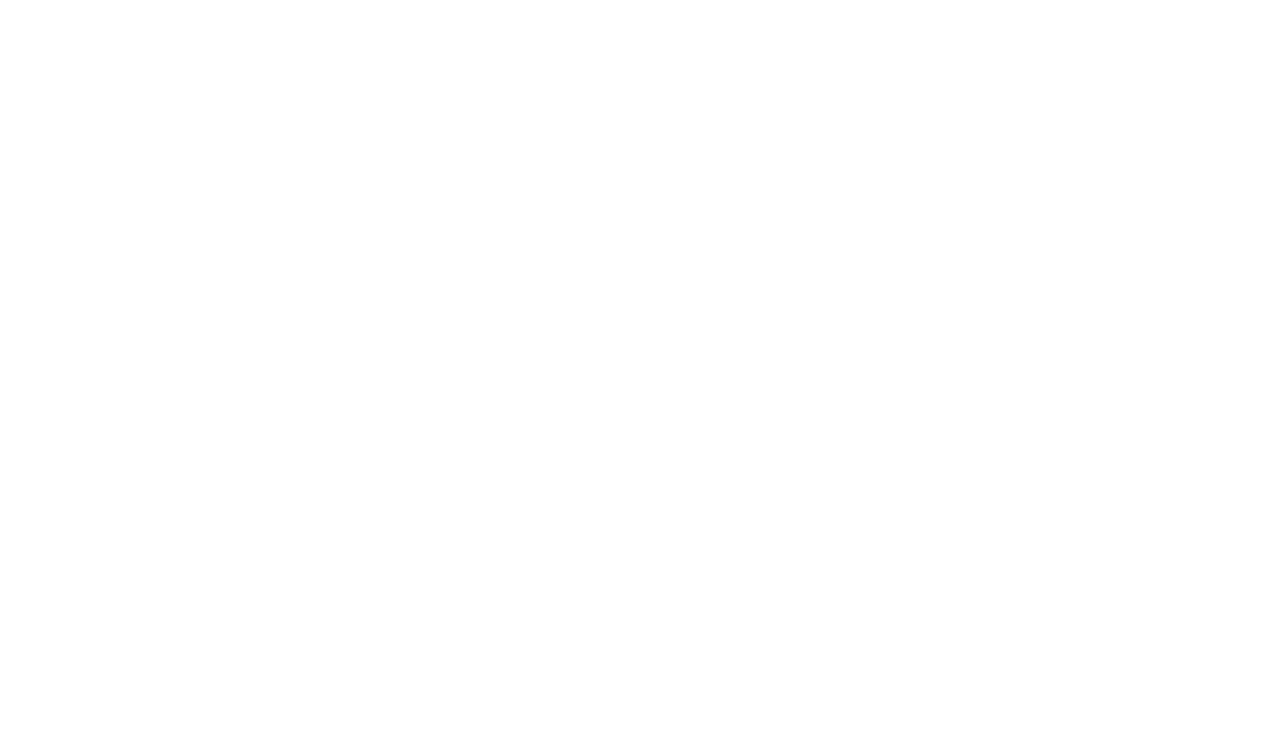
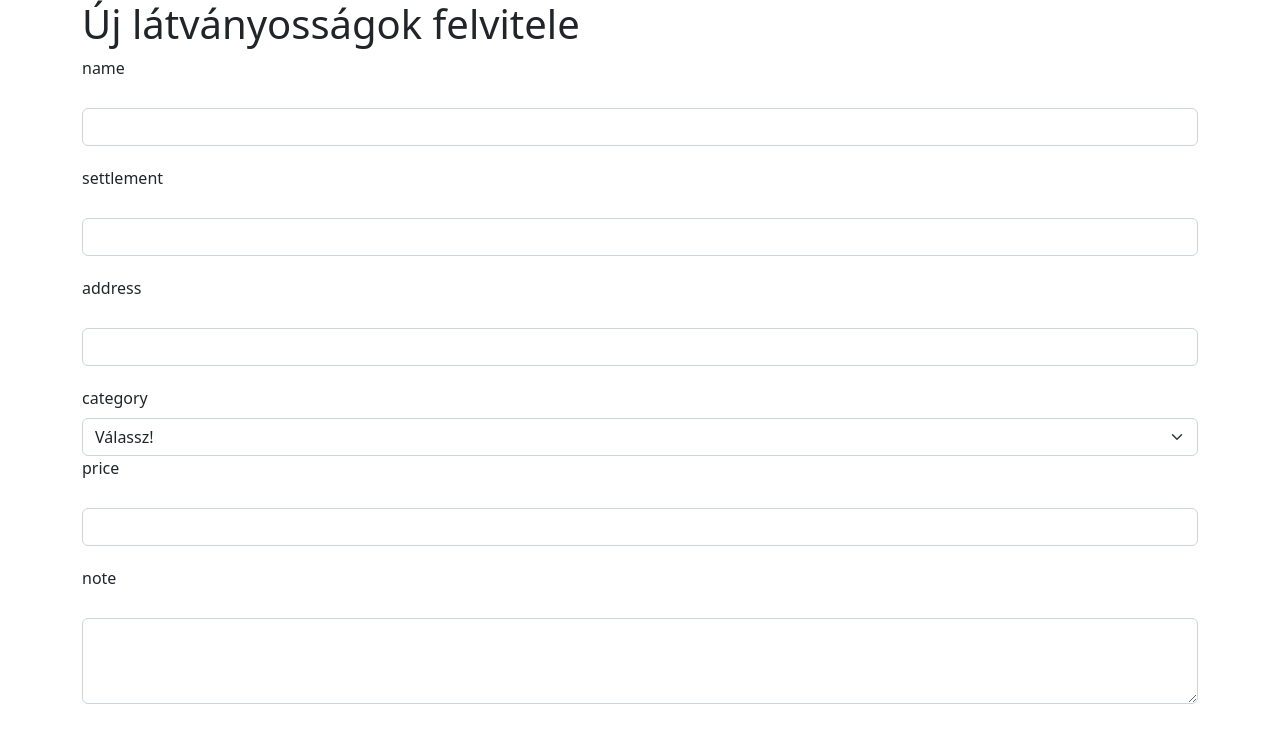
Before and after one commit to 1Snake001/tourist-information, a React (Create React App) app: page /attraction/new in a window 1280 px wide. Shown: the top 742 px of the page. Built offline with nearby package versions, Linux system fonts and the light colour scheme.

Commit message:
input component was implemented

```diff
--- a/package.json
+++ b/package.json
@@ -7,8 +7,11 @@
     "@testing-library/react": "^13.0.0",
     "@testing-library/user-event": "^13.2.1",
     "bootstrap": "^5.2.3",
+    "firebase": "^9.19.1",
+    "firestore": "^1.1.6",
     "react": "^18.2.0",
     "react-dom": "^18.2.0",
+    "react-router-dom": "^6.10.0",
     "react-scripts": "5.0.1",
     "sass": "^1.61.0",
     "web-vitals": "^2.1.0"
--- a/src/App.js
+++ b/src/App.js
@@ -1,10 +1,18 @@
-import './App.scss';
+import Attractions from "./components/Attractions";
+import NewAttraction from "./components/NewAttraction";
+import { BrowserRouter as Router, Routes, Route } from "react-router-dom";
+import "./App.scss";
 
 function App() {
   return (
-    <div className="constainer">
-
-    </div>
+    <main className="container">
+      <Router>
+        <Routes>
+          <Route path="/" element={<Attractions />} />
+          <Route path="/attraction/new" element={<NewAttraction />} />
+        </Routes>
+      </Router>
+    </main>
   );
 }
 
--- a/src/App.scss
+++ b/src/App.scss
@@ -1,3 +1,12 @@
-.container{
-  text-align: center;
+@import '~bootstrap/scss/bootstrap.scss';
+
+.btn-primary, .btn-danger{
+  margin-right: 5px;
+  margin-bottom: 5px;
 }
+.form-control{
+  margin: 20px 0 20px 0;
+}
+.settlement-label, .post{
+  margin-top: 20px;
+}
--- /dev/null
+++ b/src/components/AttracionsForm.js
@@ -0,0 +1,54 @@
+import { useState, useRef } from "react";
+/* import AttractionService from "../services/services"; */
+import Input from "./Input";
+import React from 'react'
+
+
+const AttracionsForm = () => {
+
+const [inputValue, setInputValue ] = useState({
+    name: "",
+    settlement: "",
+    address: "",
+    category: "",
+    price: "",
+    note: "",
+  })
+
+function inputHandleChange(event){
+    setInputValue({...inputValue,
+        [event.target.name]:event.target.value
+    })
+}
+
+const categoryOptions = [
+    {
+      value: "",
+      text: "Válassz!",
+    },
+    {
+      value: "múzeum",
+      text: "múzeum",
+    },
+    {
+      value: "étterem",
+      text: "étterem",
+    },
+    {
+      value: "építmény",
+      text: "építmény",
+    },
+  ];
+  return (
+    <form>
+        <Input name="name" onChange={inputHandleChange} type="text" inputValue={inputValue}/>
+        <Input name="settlement" onChange={inputHandleChange} type="text" inputValue={inputValue}/>
+        <Input name="address" onChange={inputHandleChange} type="text" inputValue={inputValue}/>
+        <Input name="category" onChange={inputHandleChange} type="select" options={categoryOptions} inputValue={inputValue}/>
+        <Input name="price" onChange={inputHandleChange} type="text" inputValue={inputValue}/>
+        <Input name="note" onChange={inputHandleChange} type="textarea" inputValue={inputValue}/>
+    </form>
+  )
+}
+
+export default AttracionsForm
--- /dev/null
+++ b/src/components/Attractions.js
@@ -0,0 +1,95 @@
+import React, { useEffect, useState } from "react";
+import attractionServices from "../services/services";
+import {  useNavigate } from "react-router-dom";
+
+const Attractions = () => {
+  const [attractions, setAttractions] = useState([]);
+  const [filteredSettlement, setFilteredSettlement] = useState("Mindegyik");
+
+  const navigate = useNavigate();
+
+  const getAttractions = async () => {
+    const data = await attractionServices.getAllAttractions();
+    setAttractions(data.docs.map((doc) => ({ ...doc.data(), id: doc.id })));
+  };
+
+  useEffect(() => {
+    getAttractions();
+  }, []);
+
+  const settlementOptions = [
+    "Mindegyik",
+    ...new Set(attractions.map((attraction) => attraction.settlement)),
+  ];
+
+  console.log(settlementOptions);
+  const handleSettlementChange = (event) => {
+    setFilteredSettlement(event.target.value);
+  };
+
+  const filteredAttractions =
+  filteredSettlement === "Mindegyik"
+    ? attractions
+    : attractions.filter(
+        (attraction) => attraction.settlement === filteredSettlement
+      );
+
+function handleNavigateNewAttr(){
+       navigate("/attraction/new")
+}
+
+  return (
+    <>
+    <div>
+      <button onClick={handleNavigateNewAttr} className="btn btn-primary post">Felvitel</button>
+    </div>
+      <div>
+        <label className="settlement-label" htmlFor="settlement">Város:</label>
+        <select
+          id="settlement"
+          name="settlement"
+          className="form-control"
+          value={filteredSettlement}
+          onChange={handleSettlementChange}
+        >
+          {settlementOptions.map((option) => (
+            <option key={option} value={option}>
+              {option}
+            </option>
+          ))}
+        </select>
+      </div>
+      <table className="table table-bordered table-striped">
+        <thead>
+          <tr>
+            <th>Megnevezés</th>
+            <th>Település</th>
+            <th>Cím</th>
+            <th>Kategória</th>
+            <th>Ár</th>
+            <th>Megjegyzés</th>
+            <th>Műveletek</th>
+          </tr>
+        </thead>
+        <tbody>
+          {filteredAttractions.map((attraction) => (
+            <tr key={attraction.id}>
+              <td>{attraction.name}</td>
+              <td>{attraction.settlement}</td>
+              <td>{attraction.category}</td>
+              <td>{attraction.address}</td>
+              <td>{attraction.price}</td>
+              <td>{attraction.note}</td>
+              <td>
+                <button className="btn btn-primary">Módosítás</button>
+                <button className="btn btn-danger">Törlés</button>
+              </td>
+            </tr>
+          ))}
+        </tbody>
+      </table>
+    </>
+  );
+};
+
+export default Attractions;
--- /dev/null
+++ b/src/components/Input.js
@@ -0,0 +1,57 @@
+import React from "react";
+
+const Input = ({ name, type, onChange, options, inputValue }) => {
+  console.log(inputValue[name]);
+  let inputField;
+
+  if (type === "select") {
+    inputField = (
+      <div>
+        <select
+          value={inputValue[name]}
+          className={"form-select"}
+          onChange={onChange}
+          name={name}
+        >
+          {options.map((option) => (
+            <option value={option.value} key={option.value}>
+              {option.text}
+            </option>
+          ))}
+        </select>
+      </div>
+    );
+  } else if (type === "textarea") {
+    inputField = (
+      <textarea
+        value={inputValue[name]}
+        onChange={onChange}
+        name={name}
+        className="form-control"
+        rows="3"
+      />
+    );
+  } else {
+    inputField = (
+      <input
+        onChange={onChange}
+        className="form-control"
+        value={inputValue[name]}
+        type={type}
+        name={name}
+        placeholder=""
+      />
+    );
+  }
+
+  return (
+    <div>
+      <label htmlFor={name} className="form-label">
+        {name}
+      </label>
+      {inputField}
+    </div>
+  );
+};
+
+export default Input;
--- /dev/null
+++ b/src/components/NewAttraction.js
@@ -0,0 +1,13 @@
+import React from 'react'
+import AttracionsForm from './AttracionsForm';
+
+const NewAttraction = () => {
+  return (
+    <section>
+       <h1>Új látványosságok felvitele</h1>
+       <AttracionsForm type={"new"} />
+    </section>
+  )
+}
+
+export default NewAttraction;
--- a/src/firebase-config.js
+++ b/src/firebase-config.js
@@ -2,7 +2,6 @@
 import { initializeApp } from "firebase/app";
 import { getFirestore } from "firebase/firestore";
 
-// Your web app's Firebase configuration
 const firebaseConfig = {
   apiKey: "AIzaSyC_cu4DdYVVkol-3_mmZbkr_Dhab0e2h18",
   authDomain: "tourist-information-5c213.firebaseapp.com",
--- /dev/null
+++ b/src/services/services.js
@@ -0,0 +1,19 @@
+import { db } from "../firebase-config";
+
+import {
+    collection,
+    getDocs,
+} from "firebase/firestore";
+
+const attractionRef = collection(db, "attractions");
+
+class AttractionServices{
+
+   getAllAttractions = async () => {
+        return getDocs(attractionRef);
+      };
+}
+
+const attractionSevice =  new AttractionServices();
+
+export default attractionSevice;
```
Also changed, not shown: 1 other file (tests, documents, lock files or other folders).
